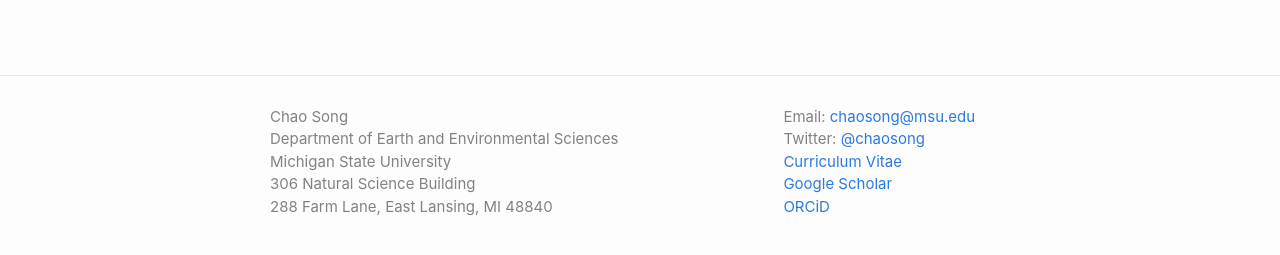
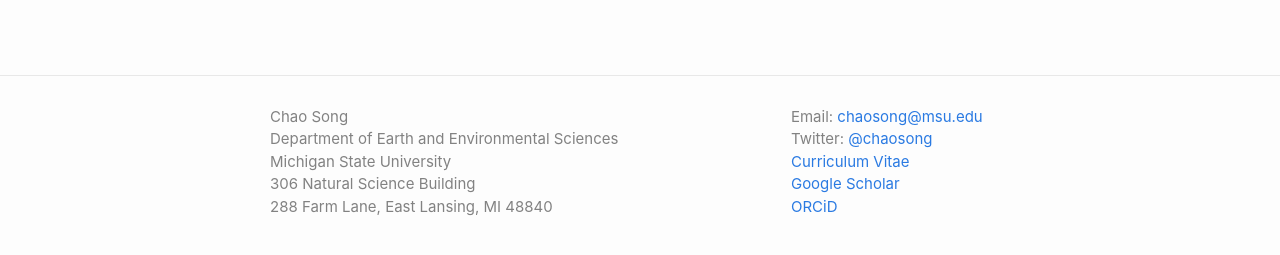
Before and after one commit to songchao1986/songchao1986.github.io, a Jekyll site: the page built from index.md, in a window 1280 px wide. Shown: the part 622-877 px from the top of the page. Built offline with Jekyll 4.4.1, drawn with Linux system fonts in a browser that asks for light colours.

Commit message:
Update _layout.scss

```diff
--- a/_sass/minima/_layout.scss
+++ b/_sass/minima/_layout.scss
@@ -135,13 +135,13 @@
 }
 
 .footer-col-1 {
-  width: -webkit-calc(68% - (#{$spacing-unit} / 2));
-  width:         calc(68% - (#{$spacing-unit} / 2));
+  width: -webkit-calc(69% - (#{$spacing-unit} / 2));
+  width:         calc(69% - (#{$spacing-unit} / 2));
 }
 
 .footer-col-2 {
-  width: -webkit-calc(31% - (#{$spacing-unit} / 2));
-  width:         calc(31% - (#{$spacing-unit} / 2));
+  width: -webkit-calc(30% - (#{$spacing-unit} / 2));
+  width:         calc(30% - (#{$spacing-unit} / 2));
 }
 
 .footer-col-3 {
```
